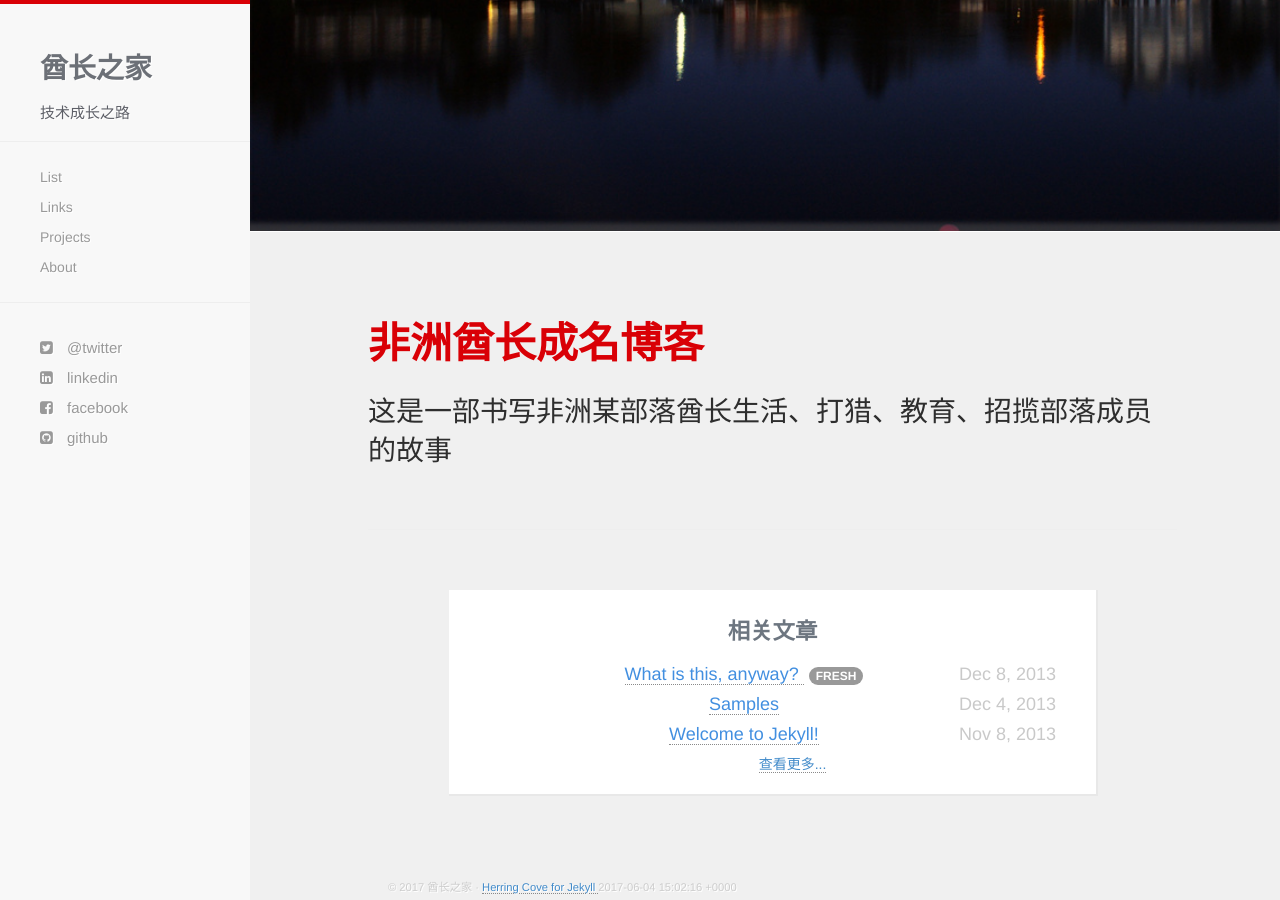
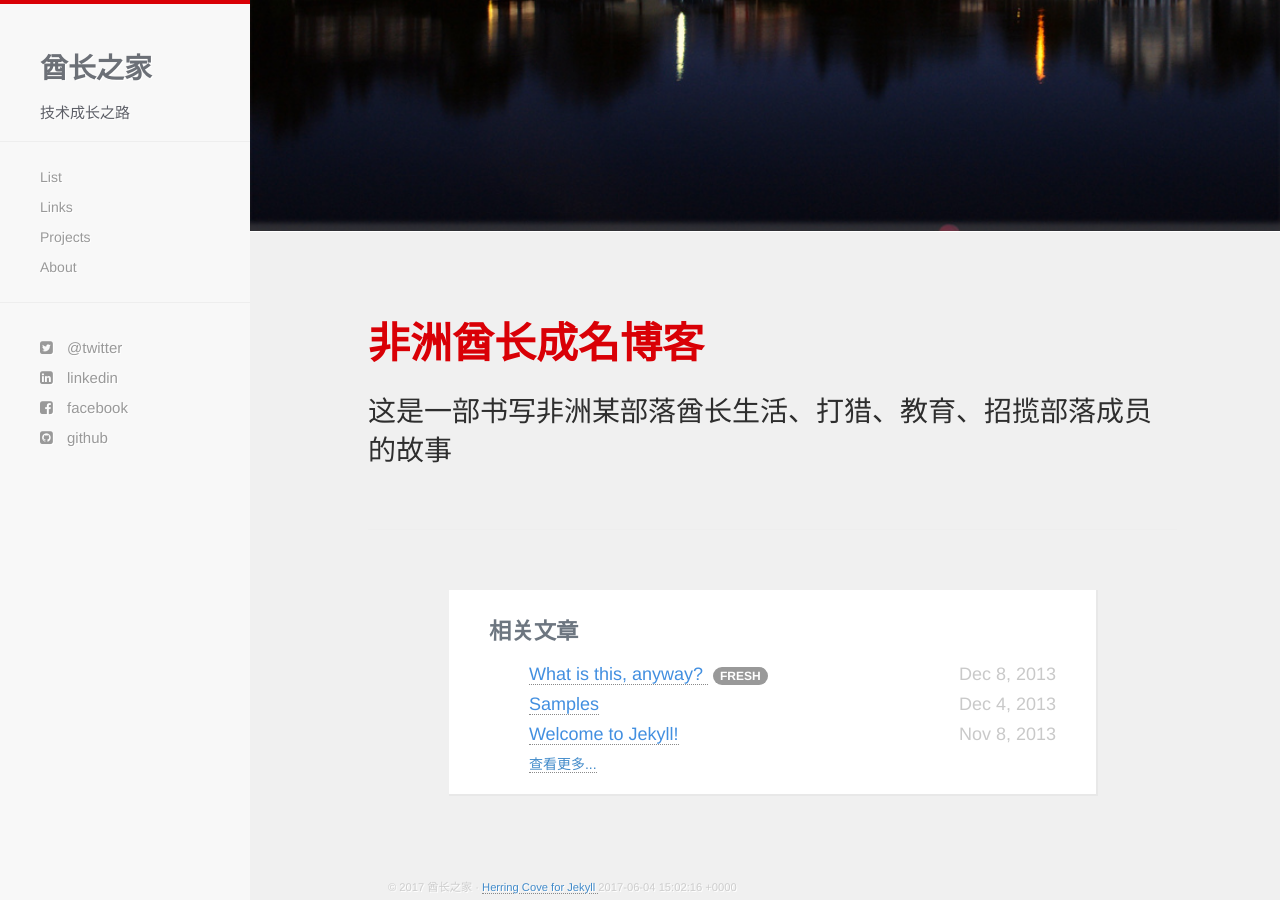
Before and after one commit to big-chief/big-chief.github.io, a Jekyll site: the page built from index.html, in a window 1280 px wide and 900 px high, scrolled down 472 px. Built offline with Jekyll 4.4.1, drawn with Linux system fonts in a browser that asks for light colours; nearby versions of some CDN libraries; Markdown is read by kramdown in place of the engine named in the settings.

Commit message:
左对齐

```diff
--- a/index.html
+++ b/index.html
@@ -5,7 +5,7 @@ title: 酋长之家
 {% include greeting.html %}
 
 {% if site.posts != empty %}
-<div class="recent-posts" align='center'>
+<div class="recent-posts" align='left'>
   <h1>相关文章</h1>
   {% for post in site.posts limit: 3 %}
     {% if forloop.first %}
```
